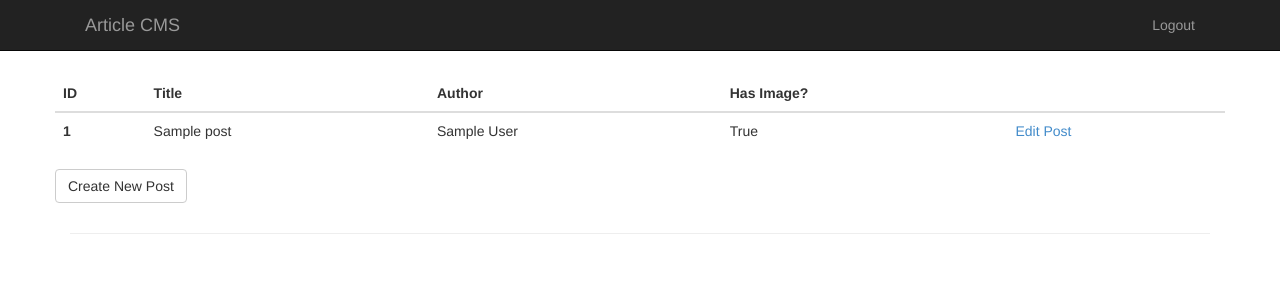
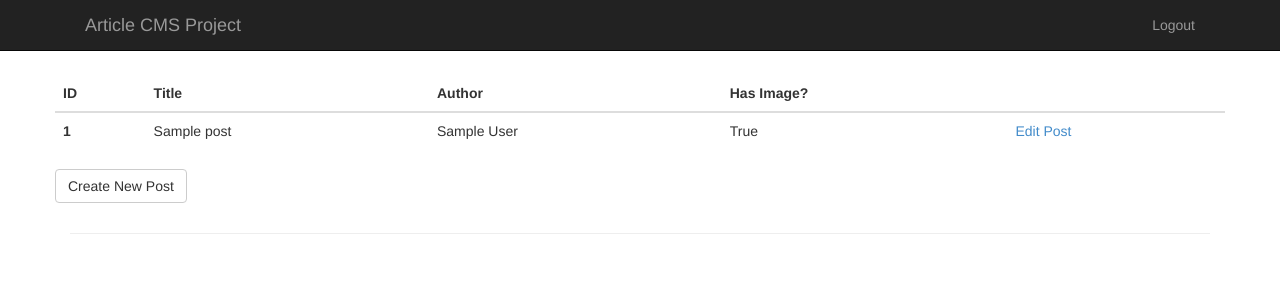
Before and after one commit to AmaniAlamri/Deploy-An-Article-CMS-to-Azure, a Flask app: page / in a window 1280 px wide. Shown: the top 300 px of the page. Run offline with Flask 2, Linux system fonts and the light colour scheme; a user stored in the database is signed in; tables that the repository leaves empty hold one stand-in row (values such as "Sample post"); some libraries are stand-ins or nearby versions.

Commit message:
add some changes

```diff
--- a/FlaskWebProject/templates/layout.html
+++ b/FlaskWebProject/templates/layout.html
@@ -3,7 +3,7 @@
 <head>
     <meta charset="utf-8" />
     <meta name="viewport" content="width=device-width, initial-scale=1.0">
-    <title>{{ title }} - My Flask Application</title>
+    <title>{{ title }} - My Flask Application On Cloud </title>
     <link rel="stylesheet" type="text/css" href="/static/content/bootstrap.min.css" />
     <link rel="stylesheet" type="text/css" href="/static/content/site.css" />
     <script src="/static/scripts/modernizr-2.6.2.js"></script>
@@ -21,7 +21,7 @@
             </div>
             <div id="navbar" class="navbar-collapse collapse">
                 <ul class="nav navbar-nav">
-                    <li><a class="navbar-brand" href="/">Article CMS</a></li>
+                    <li><a class="navbar-brand" href="/">Article CMS Project</a></li>
                     <li class="dropdown">
                 </ul>
                 <ul class="nav navbar-nav navbar-right">
--- a/application.py
+++ b/application.py
@@ -3,6 +3,7 @@ This script runs the FlaskWebProject application using a development server.
 """
 
 from os import environ
+
 from FlaskWebProject import app
 
 if __name__ == '__main__':
```
